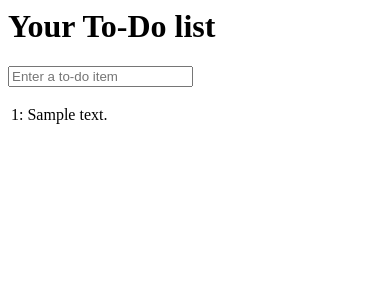
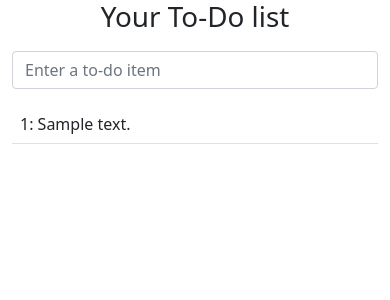
Before and after one commit to qeOnda/Django-TDD, a Django app: template lists/templates/lists/list.html in a window 390 px wide. Shown: the top 300 px of the page. Run offline with Django 3.2, Linux system fonts and the light colour scheme; the template is opened without the code that fills it: most values are stand-ins (such as "Sample title", 1, 10 or a date in 2020); some libraries are stand-ins or nearby versions.

Commit message:
use bootstrap to improve layout

```diff
--- a/functional_tests/tests.py
+++ b/functional_tests/tests.py
@@ -1,4 +1,5 @@
-from django.test import LiveServerTestCase
+# from django.test import LiveServerTestCase
+from django.contrib.staticfiles.testing import StaticLiveServerTestCase
 from selenium import webdriver
 from selenium.common.exceptions import WebDriverException
 from selenium.webdriver.common.keys import Keys
@@ -6,7 +7,7 @@ import time
 
 MAX_WAIT = 10
 
-class NewVisitorTest(LiveServerTestCase):
+class NewVisitorTest(StaticLiveServerTestCase):
 
     def setUp(self):
         self.browser = webdriver.Chrome('/Users/sean/chromedriver')
--- /dev/null
+++ b/lists/static/base.css
@@ -0,0 +1,3 @@
+#id_new_item {
+    margin-top: 2ex;
+}
--- a/lists/templates/lists/base.html
+++ b/lists/templates/lists/base.html
@@ -1,15 +1,39 @@
 <html>
     <head>
+        <meta charset="utf-8">
+        <meta http-equiv="X-UA-Compatible" content="IE=edge">
+        <meta name="viewport" content="width=device-width, initial-scale=1">
         <title>To-Do lists</title>
+        <link href="/static/bootstrap/css/bootstrap.min.css" rel="stylesheet">
+        <link href="/static/base.css" rel="stylesheet">
     </head>
 
+
     <body>
-        <h1>{% block header_text %}{% endblock %}</h1>
-        <form  method="POST" action="{% block form_action %}{% endblock %}">
-            <input name="item_text" id="id_new_item" placeholder="Enter a to-do item"/>
-            {% csrf_token %}
-        </form>
-        {% block table %}
-        {% endblock %}
+        <div class="container">
+
+          <div class="row">
+            <div class="col-md-6 col-md-offset-3 jumbotron">
+              <div class="text-center">
+                <h1>{% block header_text %}{% endblock %}</h1>
+                <form method="POST" action="{% block form_action %}{% endblock %}">
+                  <input name="item_text" id="id_new_item"
+                        class="form-control input-lg"
+                        placeholder="Enter a to-do item" />
+                  {% csrf_token %}
+                </form>
+              </div>
+            </div>
+          </div>
+
+          <div class="row">
+            <div class="col-md-6 col-md-offset-3">
+              {% block table %}
+              {% endblock %}
+            </div>
+          </div>
+
+        </div>
+
     </body>
 </html>
--- a/lists/templates/lists/list.html
+++ b/lists/templates/lists/list.html
@@ -5,7 +5,7 @@
 {% block form_action %}/lists/{{ list.id }}/add_item{% endblock %}
 
 {% block table %}
-    <table id="id_list_table">
+    <table id="id_list_table" class="table">
         {% for item in list.item_set.all %}
         <tr><td>{{ forloop.counter }}: {{ item.text }}</td></tr>
         {% endfor %}
```
